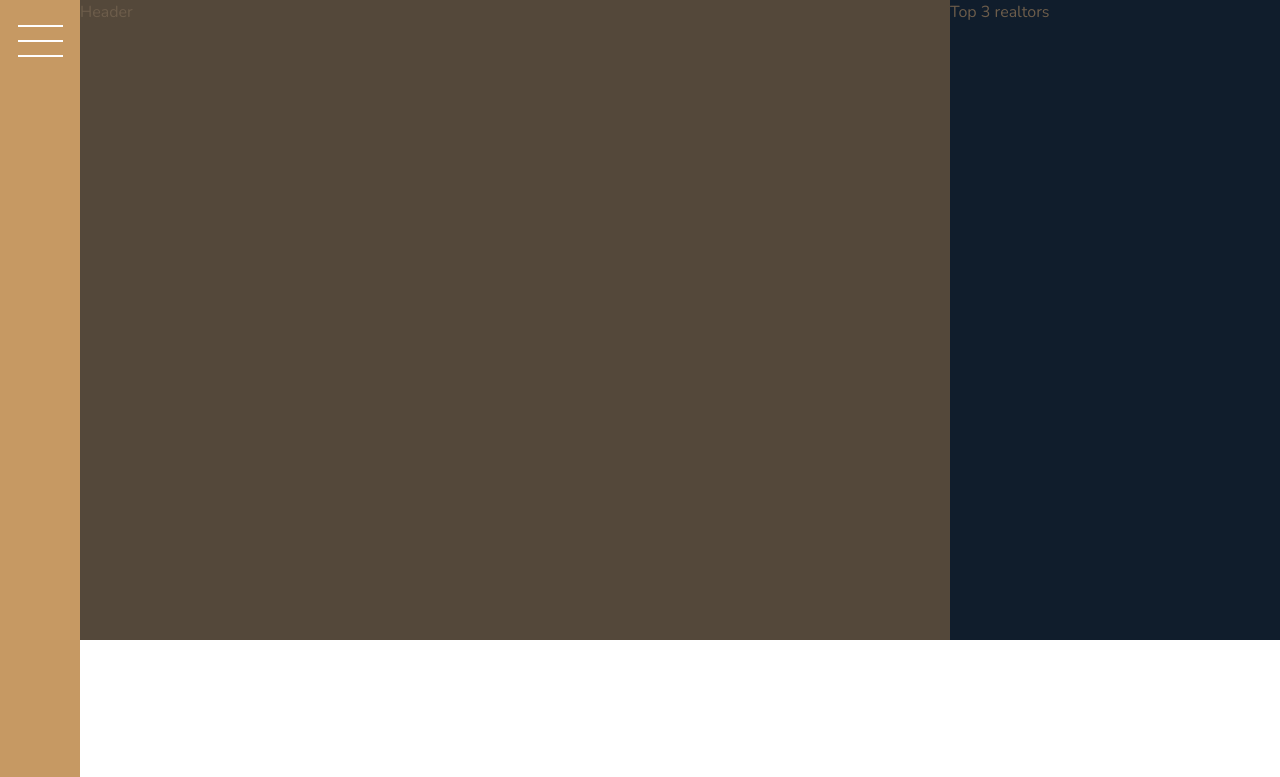
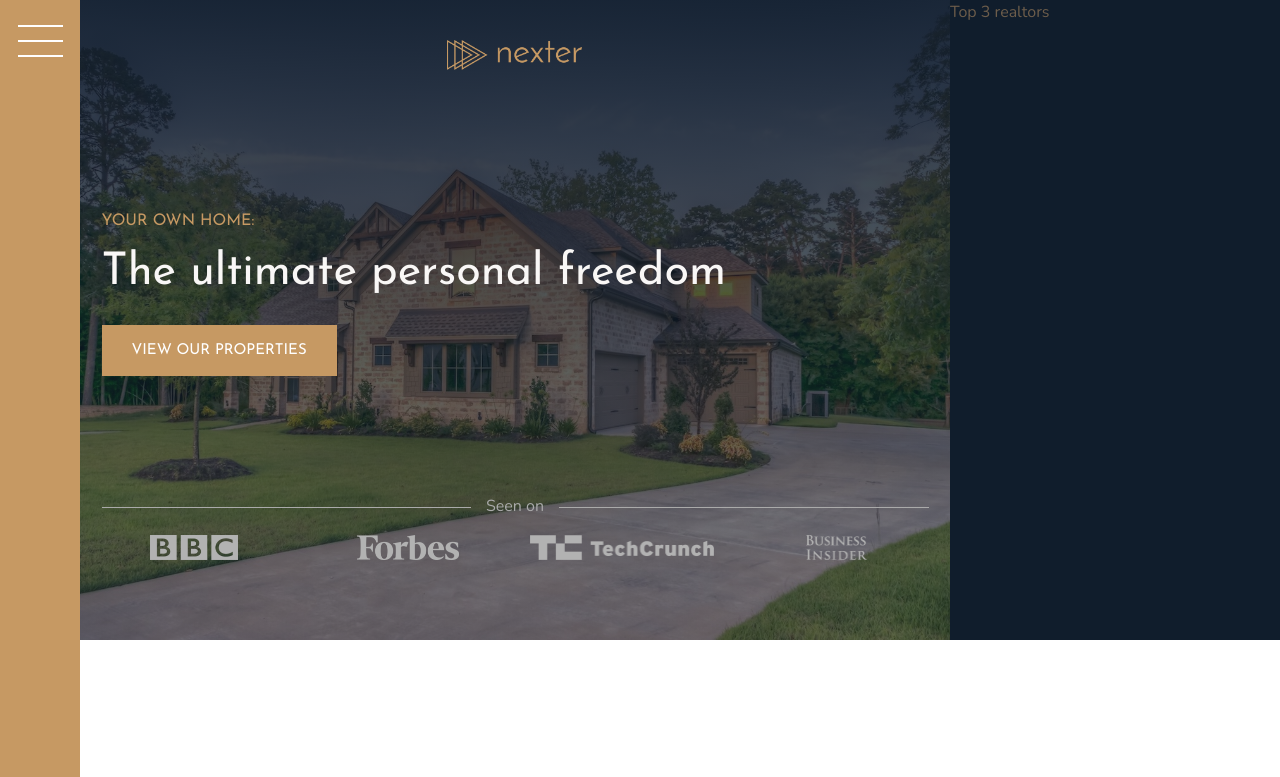
Before and after one commit to victorcanto/nexter, a website: page index.html in a window 1280 px wide. Shown: the top 777 px of the page. Drawn offline with nearby package versions, Linux system fonts and the light colour scheme.

Commit message:
feat: completed header

```diff
--- a/index.html
+++ b/index.html
@@ -19,7 +19,19 @@
       <button class="nav-btn"></button>
     </div>
 
-    <header class="header">Header</header>
+    <header class="header">
+      <img src="img/logo.png" alt="Nexter logo" class="header__logo" />
+      <h3 class="heading-3">Your own home:</h3>
+      <h1 class="heading-1">The ultimate personal freedom</h1>
+      <button class="btn header__btn">View our properties</button>
+      <div class="header__seenon-text">Seen on</div>
+      <div class="header__seenon-logos">
+        <img src="img/logo-bbc.png" alt="Seen on bbc logo" />
+        <img src="img/logo-forbes.png" alt="Seen on forbes logo" />
+        <img src="img/logo-techcrunch.png" alt="Seen on techcrunch logo" />
+        <img src="img/logo-bi.png" alt="Seen on Business Insider logo" />
+      </div>
+    </header>
 
     <div class="realtors">Top 3 realtors</div>
 
--- a/sass/_header.scss
+++ b/sass/_header.scss
@@ -1,4 +1,58 @@
 .header {
   background-color: var(--color-grey-dark-1);
   grid-column: full-start / col-end 6;
+
+  background-image: linear-gradient(rgba(#101d2c, .93), rgba(#101d2c, .5)), url(../img/hero.jpeg);
+  background-size: cover;
+  background-position: center;
+  padding: 8rem;
+  padding-top: 4rem;
+
+  display: grid;
+  grid-template-rows: 1fr min-content 6rem 1fr;
+  grid-template-columns: max-content;
+  row-gap: 1.5rem;
+  justify-content: center;
+
+  &__logo {
+    height: 3rem;
+    justify-self: center;
+  }
+
+  &__btn {
+    align-self: start;
+    justify-self: start;
+  }
+
+  &__seenon-text {
+    display: grid;
+    grid-template-columns: 1fr max-content 1fr;
+    align-items: center;
+    column-gap: 1.5rem;
+
+    font-size: 1.6rem;
+    color: var(--color-grey-light-2);
+
+    &::before,
+    &::after {
+      content: "";
+      height: 1px;
+      display: block;
+      background-color: currentColor;
+    }
+  }
+
+  &__seenon-logos {
+    display: grid;
+    grid-template-columns: repeat(4, 1fr);
+    column-gap: 3rem;
+    justify-items: center;
+
+    img {
+      height: 2.5rem;
+      filter: brightness(70%);
+    }
+  }
+
+
 }
--- a/sass/_typography.scss
+++ b/sass/_typography.scss
@@ -5,6 +5,9 @@
 
 .heading-1 {
   @extend %heading;
+  font-size: 4.5rem;
+  color: var(--color-grey-light-1);
+  line-height: 1;
 }
 
 .heading-2 {
```
Also changed, not shown: css/style.css, 1 other file.
